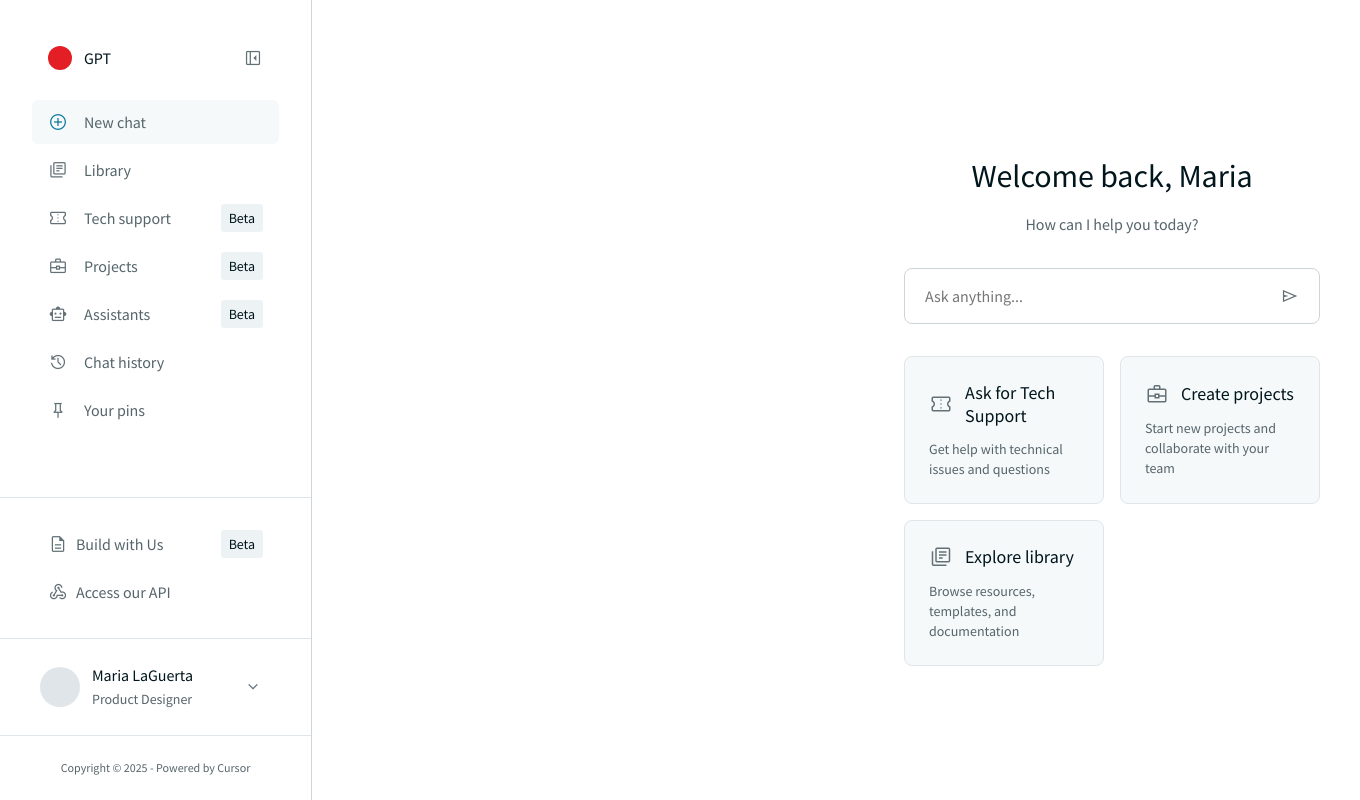
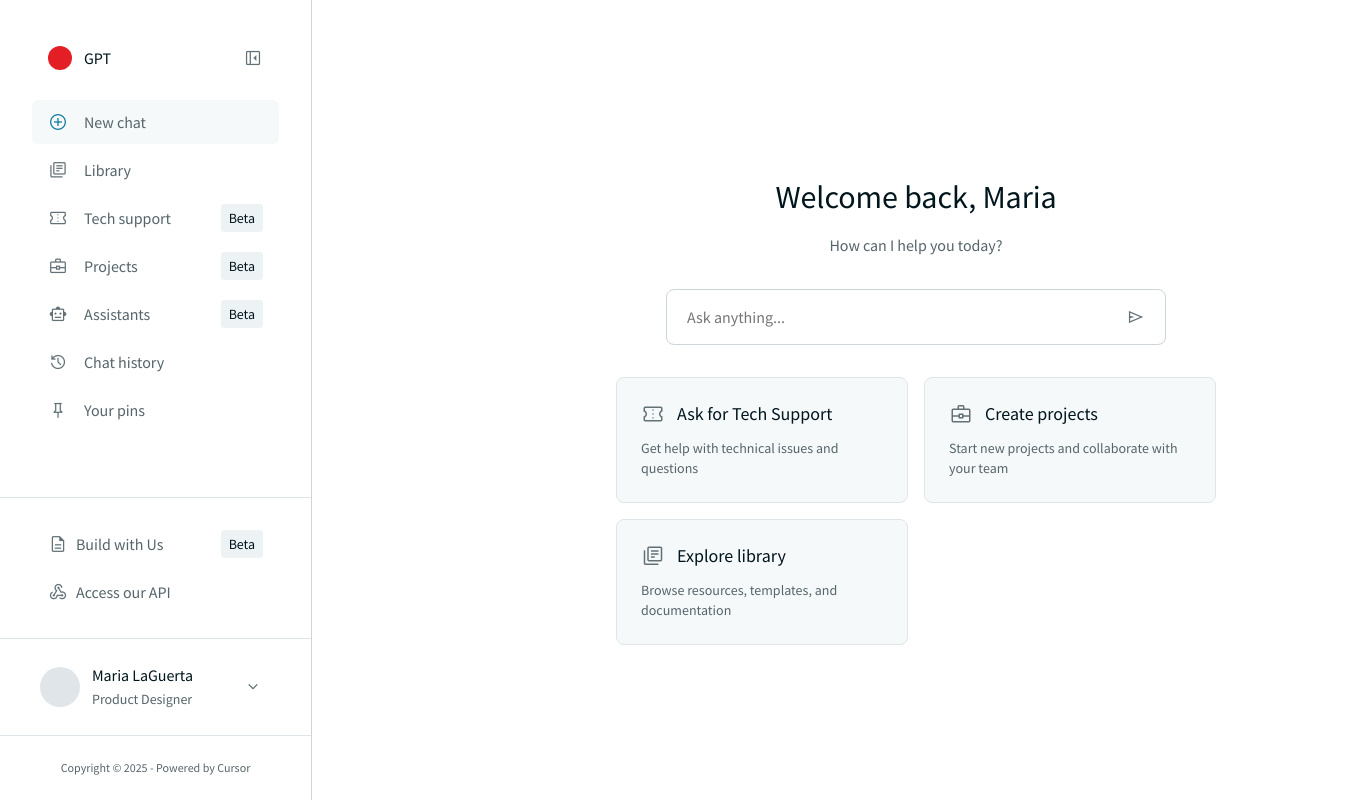
Before and after one commit to mia-lk/collapse-sidemenu-v2, a React (Vite) app: page / in a window 1280 px wide. Shown: the whole page, 1360 px wide, since content can reach past the window. Built offline with nearby package versions, Linux system fonts and the light colour scheme.

Commit message:
Fix content pushing: remove margin and use width calculation only for proper layout behavior

```diff
--- a/src/App.tsx
+++ b/src/App.tsx
@@ -1113,9 +1113,8 @@ const App: React.FC = () => {
 
       {/* Main Content */}
       <div style={{
-        flex: 1,
-        marginLeft: getMainContentMargin(),
-        transition: 'margin-left 0.3s ease',
+        width: `calc(100vw - ${getMainContentMargin()})`,
+        transition: 'width 0.3s ease',
         minHeight: '100vh'
       }}>
         {currentPage === 'home' ? (
```
